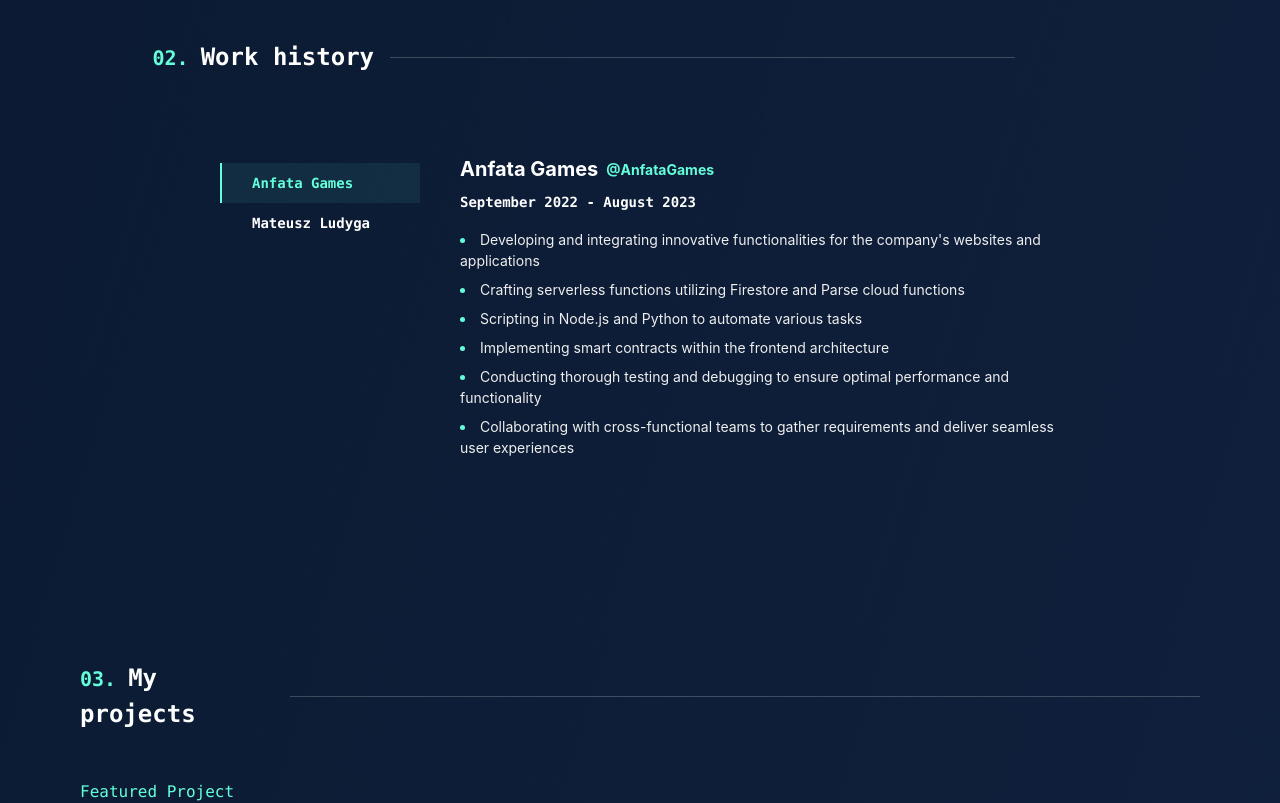
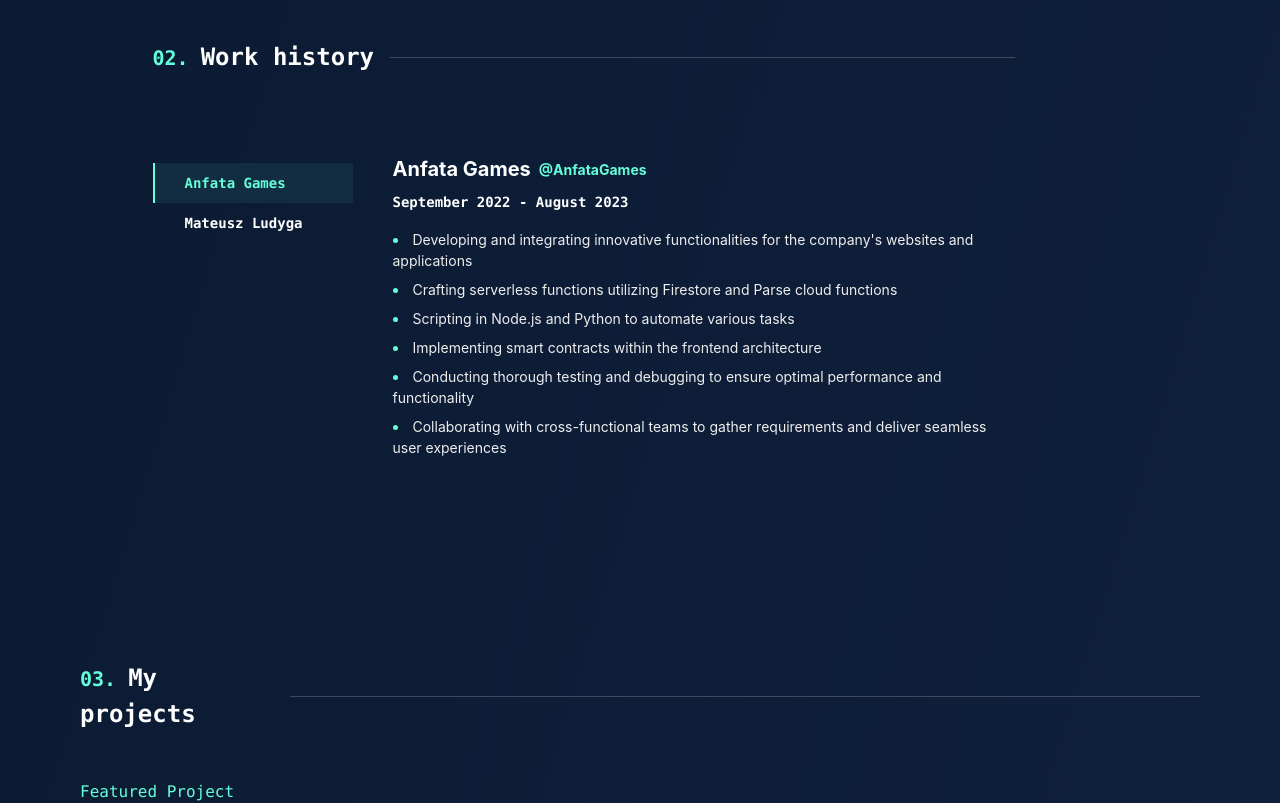
Before and after one commit to Biplo12/robert-sinski-portfolio, a Next.js app: page / in a window 1280 px wide. Shown: the part 1660-2463 px from the top of the page. Built offline with nearby package versions, Linux system fonts and the light colour scheme.

Commit message:
feat: inView fade animations

```diff
--- a/src/app/page.tsx
+++ b/src/app/page.tsx
@@ -32,7 +32,7 @@
         />
       )}
       <Navbar />
-      <div className='mxmd:px-8 px-20'>
+      <div className='mxmd:px-5 px-20'>
         <div className='mt-[80px] flex h-[100vh] w-full flex-col items-center justify-center'>
           <Hero />
         </div>
@@ -41,8 +41,8 @@
         <Work />
         <Projects />
         <Contact />
+        <Footer />
       </div>
-      <Footer />
     </main>
   );
 }
--- a/src/components/AboutMe/AboutMe.tsx
+++ b/src/components/AboutMe/AboutMe.tsx
@@ -1,16 +1,45 @@
-import React from 'react';
+import { motion } from 'framer-motion';
+import React, { useState } from 'react';
+
+import useSectionVariants from '@/hooks/useSectionVariants';
 
 import AboutMeDescription from '@/components/AboutMe/Partials/AboutMeDescription';
 import AboutMeHeader from '@/components/AboutMe/Partials/AboutMeHeader';
+
 const AboutMe: React.FC = (): JSX.Element => {
+  const [animationPlayed, setAnimationPlayed] = useState(false);
+
+  const { sectionVariants } = useSectionVariants();
+
+  const handleInView = () => {
+    if (!animationPlayed) {
+      setAnimationPlayed(true);
+    }
+  };
+
   return (
-    <div
+    <motion.div
+      initial='hidden'
+      whileInView='visible'
+      variants={
+        !animationPlayed
+          ? sectionVariants
+          : {
+              visible: {
+                opacity: 1,
+                y: 0,
+              },
+            }
+      }
+      transition={{ duration: 0.8 }}
       className='flex h-auto min-h-[80vh] w-full flex-col items-center justify-center'
       id='about'
+      onAnimationComplete={handleInView}
     >
       <AboutMeHeader />
       <AboutMeDescription />
-    </div>
+    </motion.div>
   );
 };
+
 export default AboutMe;
--- a/src/components/Contact/Contact.tsx
+++ b/src/components/Contact/Contact.tsx
@@ -1,18 +1,44 @@
-import React from 'react';
+import { motion } from 'framer-motion';
+import React, { useState } from 'react';
+
+import useSectionVariants from '@/hooks/useSectionVariants';
 
 import ContactButton from '@/components/Contact/Partials/ContactButton';
 import ContactHeader from '@/components/Contact/Partials/ContactHeader';
 import ContactSocials from '@/components/Contact/Partials/ContactSocials';
 const Contact: React.FC = (): JSX.Element => {
+  const [animationPlayed, setAnimationPlayed] = useState(false);
+
+  const { sectionVariants } = useSectionVariants();
+
+  const handleInView = () => {
+    if (!animationPlayed) {
+      setAnimationPlayed(true);
+    }
+  };
   return (
-    <div
+    <motion.div
       className='flex h-[90vh] w-full flex-col items-center justify-center gap-4'
       id='contact'
+      initial='hidden'
+      whileInView='visible'
+      variants={
+        !animationPlayed
+          ? sectionVariants
+          : {
+              visible: {
+                opacity: 1,
+                y: 0,
+              },
+            }
+      }
+      transition={{ duration: 0.8 }}
+      onAnimationComplete={handleInView}
     >
       <ContactHeader />
       <ContactButton />
       <ContactSocials />
-    </div>
+    </motion.div>
   );
 };
 export default Contact;
--- a/src/components/Layout/Footer.tsx
+++ b/src/components/Layout/Footer.tsx
@@ -2,10 +2,10 @@
 const Footer: React.FC = (): JSX.Element => {
   return (
     <footer className='mb-4 flex w-full flex-col items-center justify-center'>
-      <h3 className='text-grey-text font-mono text-[0.75rem]'>
+      <h3 className='text-grey-text text-center font-mono text-[0.75rem]'>
         Build by <span className='text-spindrift'>Robert Siński</span>
       </h3>
-      <h3 className='text-grey-text font-mono text-[0.75rem]'>
+      <h3 className='text-grey-text text-center font-mono text-[0.75rem]'>
         Design heavily inspired by{' '}
         <span className='text-spindrift'>Brittany Chiang</span>
       </h3>
--- a/src/components/Layout/Navbar.tsx
+++ b/src/components/Layout/Navbar.tsx
@@ -13,7 +13,7 @@
   const isTop = useIsTop();
   return (
     <header
-      className={`fixed z-50 flex h-20 w-full items-center justify-between px-8 text-white duration-150 ease-linear ${
+      className={`mxmd:px-5 fixed z-50 flex h-20 w-full items-center justify-between px-8 text-white duration-150 ease-linear ${
         scrollDirection === 'down' ? '-top-36' : 'top-0'
       } ${isTop ? '' : 'bg-liberty-blue bg-opacity-90 shadow-lg'}`}
       role='navigation'
--- a/src/components/Layout/Partials/NavbarLogo.tsx
+++ b/src/components/Layout/Partials/NavbarLogo.tsx
@@ -3,7 +3,6 @@
 const NavbarLogo: React.FC = (): JSX.Element => {
   return (
     <motion.div
-      className='px-4'
       initial={{ opacity: 0, y: -100 }}
       animate={{ opacity: 1, y: 0 }}
       transition={{ duration: 0.5 }}
--- a/src/components/Projects/Partials/ProjectItem.tsx
+++ b/src/components/Projects/Partials/ProjectItem.tsx
@@ -1,5 +1,8 @@
 /* eslint-disable @next/next/no-img-element */
-import React from 'react';
+import { motion } from 'framer-motion';
+import React, { useState } from 'react';
+
+import useSectionVariants from '@/hooks/useSectionVariants';
 
 import ProjectContent from '@/components/Projects/Partials/ProjectContent';
 
@@ -19,12 +22,33 @@
   project,
   projectIndex,
 }): JSX.Element => {
+  const [animationPlayed, setAnimationPlayed] = useState(false);
+  const handleInView = () => {
+    if (!animationPlayed) {
+      setAnimationPlayed(true);
+    }
+  };
   const side = projectIndex % 2 === 0 ? 'left' : 'right';
+  const { sectionVariants } = useSectionVariants();
   return (
-    <div
+    <motion.div
       className={`relative flex w-full flex-col justify-center gap-10 ${
         side === 'left' ? 'items-start' : 'items-end'
       }`}
+      initial='hidden'
+      whileInView='visible'
+      variants={
+        !animationPlayed
+          ? sectionVariants
+          : {
+              visible: {
+                opacity: 1,
+                y: 0,
+              },
+            }
+      }
+      transition={{ duration: 0.7, delay: projectIndex * 0.1 }}
+      onAnimationComplete={handleInView}
     >
       <div
         className={`relative flex w-full flex-col gap-5 ${
@@ -33,7 +57,7 @@
       >
         <ProjectContent project={project} side={side} />
       </div>
-    </div>
+    </motion.div>
   );
 };
 export default ProjectItem;
--- a/src/components/Projects/Partials/ProjectsList.tsx
+++ b/src/components/Projects/Partials/ProjectsList.tsx
@@ -1,3 +1,4 @@
+import { AnimatePresence } from 'framer-motion';
 import React from 'react';
 
 import ProjectItem from '@/components/Projects/Partials/ProjectItem';
@@ -44,7 +45,11 @@
   return (
     <div className='mxmd:gap-16 relative mt-8 flex max-w-[1125px] flex-wrap justify-center'>
       {projects.map((project, index) => (
-        <ProjectItem key={index} project={project} projectIndex={index} />
+        <>
+          <AnimatePresence>
+            <ProjectItem key={index} project={project} projectIndex={index} />
+          </AnimatePresence>
+        </>
       ))}
     </div>
   );
--- a/src/components/Work/Work.tsx
+++ b/src/components/Work/Work.tsx
@@ -1,18 +1,44 @@
+import { motion } from 'framer-motion';
 import React, { useState } from 'react';
+
+import useSectionVariants from '@/hooks/useSectionVariants';
 
 import WorkContent from '@/components/Work/Partials/WorkContent';
 import WorkHeader from '@/components/Work/Partials/WorkHeader';
 import WorkNavigation from '@/components/Work/Partials/WorkNavigation';
 const Work: React.FC = (): JSX.Element => {
   const [activeItem, setActiveItem] = useState(0);
+  const [animationPlayed, setAnimationPlayed] = useState(false);
+
+  const { sectionVariants } = useSectionVariants();
+
+  const handleInView = () => {
+    if (!animationPlayed) {
+      setAnimationPlayed(true);
+    }
+  };
   return (
-    <div
-      className='flex h-screen w-full flex-col items-center justify-center'
+    <motion.div
+      className='mxmd:py-10 flex h-screen w-full flex-col items-center justify-center'
       id='expirience'
+      initial='hidden'
+      whileInView='visible'
+      variants={
+        !animationPlayed
+          ? sectionVariants
+          : {
+              visible: {
+                opacity: 1,
+                y: 0,
+              },
+            }
+      }
+      transition={{ duration: 0.8 }}
+      onAnimationComplete={handleInView}
     >
       <WorkHeader />
-      <div className='mxmd:flex-col mxmd:items-start mt-10 flex min-h-[350px] w-full max-w-[975px] items-center justify-center gap-10'>
-        <div className='mxmd:mt-0 mt-16 flex h-full flex-col items-start justify-start'>
+      <div className='mxmd:flex-col mxmd:items-start mxmd:min-h-[600px] mt-10 flex h-auto min-h-[350px] w-full max-w-[975px] items-center justify-start gap-10'>
+        <div className='mxmd:mt-0 mxmd:h-auto mt-16 flex h-full min-h-[75px] flex-col items-start justify-start'>
           <WorkNavigation
             setActiveItem={setActiveItem}
             activeItem={activeItem}
@@ -20,7 +46,7 @@
         </div>
         <WorkContent activeItem={activeItem} />
       </div>
-    </div>
+    </motion.div>
   );
 };
 export default Work;
--- /dev/null
+++ b/src/hooks/useSectionVariants.ts
@@ -0,0 +1,15 @@
+const useSectionVariants = () => {
+  const sectionVariants = {
+    hidden: {
+      opacity: 0,
+      y: 100,
+    },
+    visible: {
+      opacity: 1,
+      y: 0,
+    },
+  };
+  return { sectionVariants };
+};
+
+export default useSectionVariants;
--- a/src/styles/globals.css
+++ b/src/styles/globals.css
@@ -92,3 +92,9 @@
   width: 100%;
   background: var(--accent);
 }
+
+.text-gradient {
+  background: -webkit-linear-gradient(45deg, #64ffda, #1b458c);
+  -webkit-background-clip: text;
+  -webkit-text-fill-color: transparent;
+}
```
Also changed, not shown: src/components/Hero/Partials/HeroHeader.tsx (+1 -10 lines).
